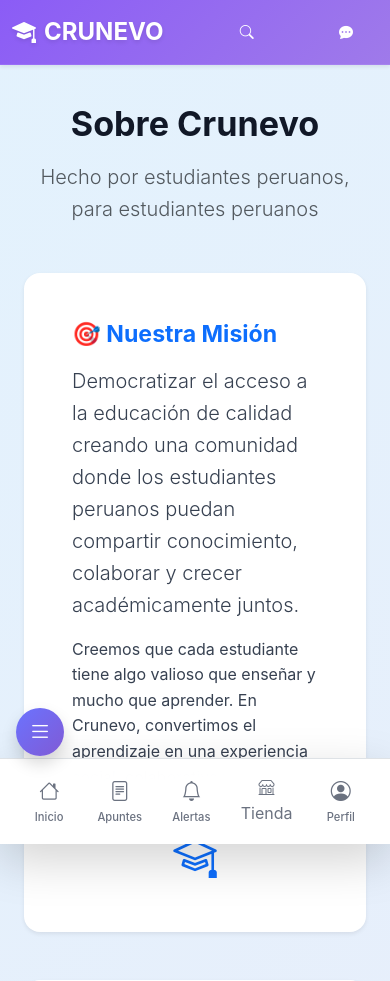
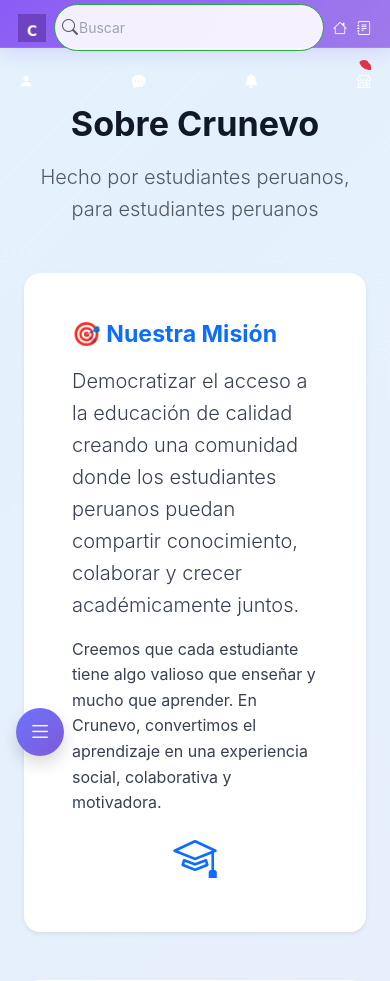
Before and after one commit to RoggerMS/Crunevo2, a Flask app: page /about in a window 390 px wide. Shown: the top 981 px of the page. Run offline with Flask 3, Linux system fonts and the light colour scheme; data that the repository does not hold is empty; some libraries are stand-ins or nearby versions.

Commit message:
feat(ui): add mobile notbar and remove bottom nav

```diff
--- a/crunevo/static/css/style.css
+++ b/crunevo/static/css/style.css
@@ -789,3 +789,31 @@ html[data-bs-theme="dark"] footer a {
     background-color: #fff;
   }
 }
+
+/* Mobile notbar styles */
+.notbar {
+  background-color: rgba(120, 50, 200, 0.8);
+  -webkit-backdrop-filter: blur(20px);
+  backdrop-filter: blur(20px);
+  height: 48px;
+  padding: 4px 6px;
+  z-index: 1030;
+}
+
+.notbar .form-control {
+  background: rgba(255, 255, 255, 0.9);
+}
+
+.notbar .btn-link {
+  color: #ffffff !important;
+  padding: 0 4px;
+}
+
+.notbar .notification-badge {
+  font-size: 0.6rem;
+  min-width: 16px;
+  height: 16px;
+  display: flex;
+  align-items: center;
+  justify-content: center;
+}
--- a/crunevo/templates/auth/perfil.html
+++ b/crunevo/templates/auth/perfil.html
@@ -537,10 +537,6 @@
   </div>
 </div>
 
-<!-- Mobile Bottom Navigation -->
-<div class="d-lg-none">
-  {% include 'components/mobile_bottom_nav.html' %}
-</div>
 
 
 <script>
--- a/crunevo/templates/base.html
+++ b/crunevo/templates/base.html
@@ -72,7 +72,8 @@
       {% if config.ADMIN_INSTANCE %}
         {% include 'components/navbar_admin.html' %}
       {% else %}
-        {% include 'components/navbar.html' %}
+        <div class="d-none d-lg-block">{% include 'components/navbar.html' %}</div>
+        {% include 'components/notbar.html' %}
       {% endif %}
     {% endif %}
 
@@ -156,10 +157,6 @@
 
 
 
-    <!-- Mobile bottom navigation -->
-    {% if request.endpoint not in ['auth.login', 'onboarding.register'] and not config.ADMIN_INSTANCE %}
-    {% include 'components/mobile_bottom_nav.html' %}
-    {% endif %}
 
     {# Floating quick actions now live inside the FAB on feed pages #}
 
--- a/crunevo/templates/club/detail.html
+++ b/crunevo/templates/club/detail.html
@@ -279,10 +279,6 @@
   </div>
 </div>
 
-<!-- Mobile Bottom Navigation -->
-<div class="d-lg-none">
-  {% include 'components/mobile_bottom_nav.html' %}
-</div>
 
 <script>
 function togglePostForm() {
--- a/crunevo/templates/club/list.html
+++ b/crunevo/templates/club/list.html
@@ -174,10 +174,6 @@
   </div>
 </div>
 
-<!-- Mobile Bottom Navigation -->
-<div class="d-lg-none">
-  {% include 'components/mobile_bottom_nav.html' %}
-</div>
 
 <style>
 .club-card {
--- a/crunevo/templates/components/mobile_bottom_nav.html
+++ /dev/null
@@ -1,220 +0,0 @@
-<div class="mobile-bottom-nav d-lg-none">
-  <nav class="navbar fixed-bottom bg-white border-top shadow-lg">
-    <div class="container-fluid px-3">
-      <div class="d-flex justify-content-around align-items-center w-100">
-        <!-- Home -->
-        <a href="{{ url_for('feed.view_feed') if 'feed.view_feed' in url_for.__globals__.get('current_app', {}).view_functions else '/' }}"
-           class="nav-item {{ 'active' if request.endpoint == 'feed.view_feed' }}">
-          <div class="nav-icon">
-            <i class="bi bi-house{{ '-fill' if request.endpoint == 'feed.view_feed' }}"></i>
-          </div>
-          <span class="nav-label">Inicio</span>
-        </a>
-
-
-        <!-- Notes -->
-        <a href="{{ url_for('notes.list_notes') if 'notes.list_notes' in url_for.__globals__.get('current_app', {}).view_functions else '#' }}"
-           class="nav-item {{ 'active' if request.endpoint == 'notes.list_notes' }}">
-          <div class="nav-icon">
-            <i class="bi bi-file-text"></i>
-          </div>
-          <span class="nav-label">Apuntes</span>
-        </a>
-
-
-        <!-- Notifications -->
-        <a href="{{ url_for('noti.ver_notificaciones') if 'noti.ver_notificaciones' in url_for.__globals__.get('current_app', {}).view_functions else '#' }}"
-           class="nav-item position-relative {{ 'active' if request.endpoint == 'noti.ver_notificaciones' }}">
-          <div class="nav-icon">
-            <i class="bi bi-bell{{ '-fill' if request.endpoint == 'noti.ver_notificaciones' }}"></i>
-            {% if current_user.is_authenticated %}
-            <span id="mobileNotificationBadge"
-                  class="position-absolute top-0 start-100 translate-middle badge rounded-pill bg-danger notification-badge">
-              {{ current_user.unread_notifications_count or '' }}
-            </span>
-            {% endif %}
-          </div>
-          <span class="nav-label">Alertas</span>
-        </a>
-      <a href="{{ url_for('store.store_index') if 'store.store_index' in url_for.__globals__.get('current_app', {}).view_functions else '/' }}"
-         class="nav-item {% if request.endpoint and 'store' in request.endpoint %}active{% endif %}">
-        <i class="bi bi-shop"></i>
-        <span>Tienda</span>
-      </a>
-
-      <!-- Profile moved to end -->
-      <a href="{{ url_for('auth.profile_by_username', username=current_user.username) if 'auth.profile_by_username' in url_for.__globals__.get('current_app', {}).view_functions else '#' }}"
-         class="nav-item {{ 'active' if request.endpoint == 'auth.profile_by_username' }}">
-        <div class="nav-icon">
-          {% if current_user.is_authenticated %}
-          <img src="{{ current_user.avatar_url or url_for('static', filename='img/default.png') }}"
-               class="rounded-circle border"
-               width="24" height="24" alt="Perfil">
-          {% else %}
-          <i class="bi bi-person-circle"></i>
-          {% endif %}
-        </div>
-        <span class="nav-label">Perfil</span>
-      </a>
-
-      </div>
-    </div>
-  </nav>
-</div>
-
-<style>
-.mobile-bottom-nav {
-  position: fixed;
-  bottom: 0;
-  left: 0;
-  right: 0;
-  z-index: 1030;
-  padding-bottom: env(safe-area-inset-bottom);
-}
-
-.mobile-bottom-nav .navbar {
-  background: rgba(255, 255, 255, 0.98) !important;
-  backdrop-filter: blur(20px);
-  -webkit-backdrop-filter: blur(20px);
-  border-top: 1px solid rgba(102, 126, 234, 0.1);
-  padding: 8px 0;
-  min-height: 60px;
-}
-
-[data-bs-theme="dark"] .mobile-bottom-nav .navbar {
-  background: rgba(31, 41, 55, 0.98) !important;
-  border-top: 1px solid rgba(255, 255, 255, 0.1);
-}
-
-.mobile-bottom-nav .nav-item {
-  display: flex;
-  flex-direction: column;
-  align-items: center;
-  text-decoration: none;
-  color: #6b7280;
-  transition: all 0.2s ease;
-  padding: 8px 12px;
-  border-radius: 12px;
-  min-width: 60px;
-}
-
-[data-bs-theme="dark"] .mobile-bottom-nav .nav-item {
-  color: #9ca3af;
-}
-
-.mobile-bottom-nav .nav-item:hover,
-.mobile-bottom-nav .nav-item.active {
-  color: #667eea;
-  background: rgba(102, 126, 234, 0.1);
-  transform: translateY(-2px);
-}
-
-[data-bs-theme="dark"] .mobile-bottom-nav .nav-item:hover,
-[data-bs-theme="dark"] .mobile-bottom-nav .nav-item.active {
-  color: #7c95ff;
-  background: rgba(102, 126, 234, 0.15);
-}
-
-.mobile-bottom-nav .nav-icon {
-  position: relative;
-  font-size: 1.25rem;
-  margin-bottom: 2px;
-}
-
-.mobile-bottom-nav .nav-label {
-  font-size: 0.7rem;
-  font-weight: 500;
-  text-align: center;
-}
-
-.mobile-bottom-nav .notification-badge {
-  font-size: 0.6rem;
-  min-width: 16px;
-  height: 16px;
-  display: flex;
-  align-items: center;
-  justify-content: center;
-  animation: pulse 2s infinite;
-}
-
-.mobile-bottom-nav .notification-badge:empty {
-  display: none;
-}
-
-/* Add bottom padding to body to account for fixed navbar */
-body {
-  padding-bottom: 80px;
-}
-
-@media (min-width: 992px) {
-  body {
-    padding-bottom: 0;
-  }
-}
-
-/* Safe area adjustments for iPhone X+ */
-@supports (padding-bottom: env(safe-area-inset-bottom)) {
-  .mobile-bottom-nav {
-    padding-bottom: env(safe-area-inset-bottom);
-  }
-
-  body {
-    padding-bottom: calc(80px + env(safe-area-inset-bottom));
-  }
-
-  @media (min-width: 992px) {
-    body {
-      padding-bottom: 0;
-    }
-  }
-}
-
-/* Pulse animation for notification badge */
-@keyframes pulse {
-  0% {
-    transform: scale(1);
-    opacity: 1;
-  }
-  50% {
-    transform: scale(1.1);
-    opacity: 0.8;
-  }
-  100% {
-    transform: scale(1);
-    opacity: 1;
-  }
-}
-
-/* Touch feedback */
-.mobile-bottom-nav .nav-item:active {
-  transform: translateY(0) scale(0.95);
-}
-
-/* Smooth transitions */
-.mobile-bottom-nav * {
-  transition: all 0.2s ease;
-}
-</style>
-
-<script>
-// Update notification badge via AJAX
-function updateMobileNotificationBadge() {
-  fetch('/notifications/api/count')
-    .then(r => (r.ok ? r.json() : null))
-    .then(data => {
-      const count = data && typeof data.count === 'number' ? data.count : 0;
-      const badge = document.getElementById('mobileNotificationBadge');
-      if (badge) {
-        badge.textContent = count > 0 ? count : '';
-        badge.style.display = count > 0 ? 'flex' : 'none';
-      }
-    })
-    .catch(() => {});
-}
-
-// Update every 30 seconds
-if (document.getElementById('mobileNotificationBadge')) {
-  updateMobileNotificationBadge();
-  setInterval(updateMobileNotificationBadge, 30000);
-}
-</script>
--- /dev/null
+++ b/crunevo/templates/components/notbar.html
@@ -0,0 +1,57 @@
+<nav class="navbar notbar fixed-top d-lg-none text-white">
+  <div class="container-fluid d-flex align-items-center justify-content-between gap-2">
+    <a class="p-0" href="{{ url_for('main.index') }}">
+      <img src="{{ url_for('static', filename='img/icon-512.png') }}" alt="Crunevo" height="28" class="crunevo-logo-small">
+    </a>
+    <div class="flex-grow-1 position-relative">
+      <input id="notbarSearch" type="search" class="form-control form-control-sm rounded-pill ps-4" placeholder="Buscar">
+      <i class="bi bi-search position-absolute top-50 start-0 translate-middle-y ms-2 text-muted"></i>
+    </div>
+    <a href="{{ url_for('feed.view_feed') if 'feed.view_feed' in url_for.__globals__.get('current_app', {}).view_functions else '/' }}" class="btn btn-link text-white p-0">
+      <i class="bi bi-house{{ '-fill' if request.endpoint == 'feed.view_feed' }}"></i>
+    </a>
+    <a href="{{ url_for('notes.list_notes') if 'notes.list_notes' in url_for.__globals__.get('current_app', {}).view_functions else '#'}}" class="btn btn-link text-white p-0">
+      <i class="bi bi-journal-text"></i>
+    </a>
+    <a href="#" class="btn btn-link text-white p-0">
+      <i class="bi bi-person-fill"></i>
+    </a>
+    <a href="{{ url_for('chat.chat_index') }}" class="btn btn-link text-white p-0">
+      <i class="bi bi-chat-dots-fill"></i>
+    </a>
+    <a class="btn btn-link text-white position-relative p-0" href="#" id="notificationsDropdown" role="button" data-bs-toggle="dropdown">
+      <i class="bi bi-bell-fill"></i>
+      <span id="mobileNotificationBadge" class="position-absolute top-0 start-100 translate-middle badge rounded-pill bg-danger notification-badge" style="display:none"></span>
+    </a>
+    <a href="{{ url_for('store.store_index') if 'store.store_index' in url_for.__globals__.get('current_app', {}).view_functions else '/' }}" class="btn btn-link text-white position-relative p-0">
+      <i class="bi bi-shop"></i>
+      <span id="mobileCartBadge" class="position-absolute top-0 start-100 translate-middle badge rounded-pill bg-danger tw-hidden">0</span>
+    </a>
+  </div>
+</nav>
+<script>
+  const nbSearch = document.getElementById('notbarSearch');
+  if (nbSearch) {
+    nbSearch.addEventListener('focus', () => {
+      const modalEl = document.getElementById('mobileSearchModal');
+      if (modalEl) bootstrap.Modal.getOrCreateInstance(modalEl).show();
+    });
+  }
+  function updateMobileNotificationBadge() {
+    fetch('/notifications/api/count')
+      .then(r => (r.ok ? r.json() : null))
+      .then(data => {
+        const count = data && typeof data.count === 'number' ? data.count : 0;
+        const badge = document.getElementById('mobileNotificationBadge');
+        if (badge) {
+          badge.textContent = count > 0 ? count : '';
+          badge.style.display = count > 0 ? 'flex' : 'none';
+        }
+      })
+      .catch(() => {});
+  }
+  if (document.getElementById('mobileNotificationBadge')) {
+    updateMobileNotificationBadge();
+    setInterval(updateMobileNotificationBadge, 30000);
+  }
+</script>
--- a/crunevo/templates/misiones/index.html
+++ b/crunevo/templates/misiones/index.html
@@ -386,10 +386,6 @@
   </div>
 </div>
 
-<!-- Mobile Bottom Navigation -->
-<div class="d-lg-none">
-  {% include 'components/mobile_bottom_nav.html' %}
-</div>
 
 <!-- Mission Claim Modal -->
 <div class="modal fade" id="missionClaimModal" tabindex="-1">
```
Also changed, not shown: AGENTS.md (+1 -0 lines).
